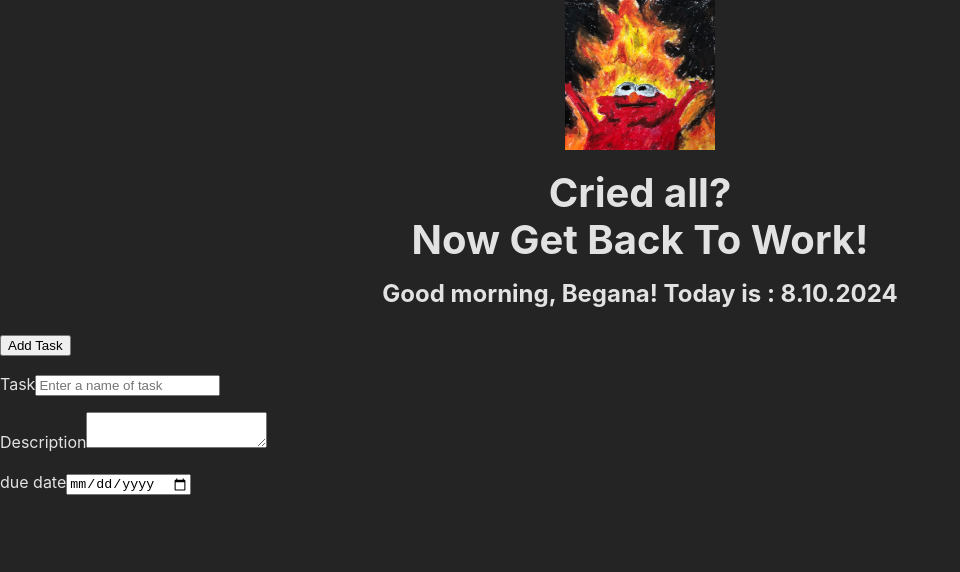
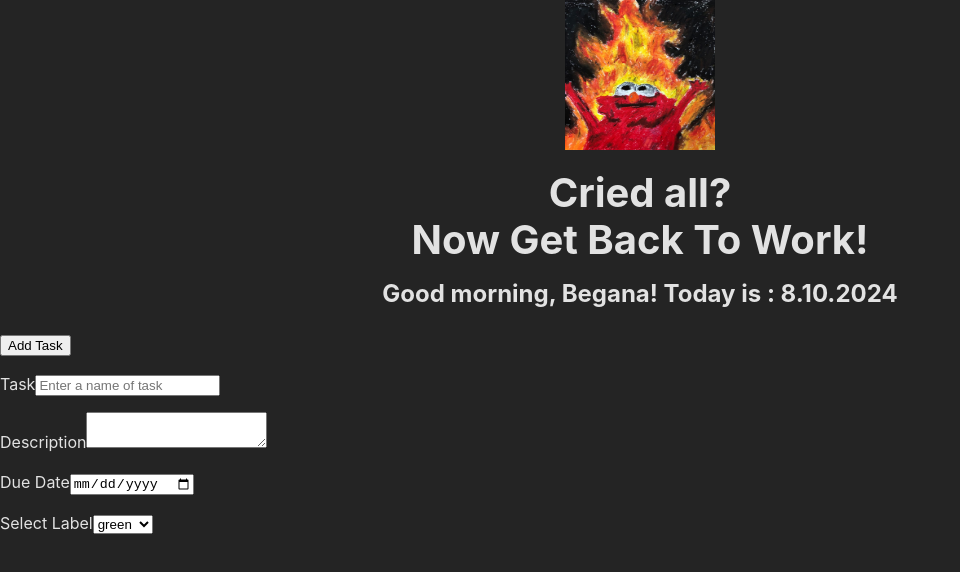
Before and after one commit to mad-racoon/todo-list, a React (Vite) app: page / in a window 1280 px wide. Shown: the top 572 px of the page, without its empty margins (0-960 px from the left). Built offline with nearby package versions, Linux system fonts and the light colour scheme.

Commit message:
create label in form

```diff
--- a/src/components/Form.jsx
+++ b/src/components/Form.jsx
@@ -1,17 +1,25 @@
 export default function Form() {
   return (
-    <form action=''>
+    <form action="">
       <p>
-        <label htmlFor=''>Task</label>
-        <input type='text' placeholder='Enter a name of task' />
+        <label htmlFor="">Task</label>
+        <input type="text" placeholder="Enter a name of task" />
       </p>
       <p>
-        <label htmlFor=''>Description</label>
+        <label htmlFor="">Description</label>
         <textarea />
       </p>
       <p>
-        <label htmlFor=''>due date</label>
-        <input type='date' />
+        <label htmlFor="">Due Date</label>
+        <input type="date" />
+      </p>
+      <p>
+        <label htmlFor="">Select Label</label>
+        <select name="label" id="label">
+          <option value="green">green</option>
+          <option value="yellow">yellow</option>
+          <option value="red">red</option>
+        </select>
       </p>
     </form>
   );
```
